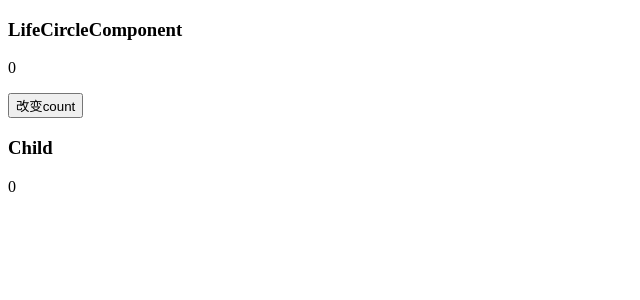
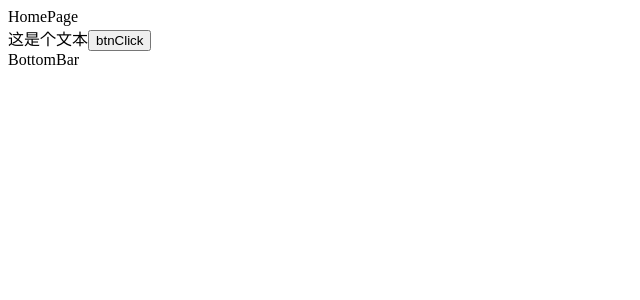
Before and after one commit to xiumubai/react-basic, a React app: page / in a window 1280 px wide. Shown: the top 300 px of the page, without its empty margins (0-640 px from the left). Built offline with nearby package versions, Linux system fonts and the light colour scheme.

Commit message:
复合组件

```diff
--- a/src/App.js
+++ b/src/App.js
@@ -1,10 +1,10 @@
 import React from 'react'
-import LifeCircleComponent from './pages/LifeCircleComponent'
+import HomePage from './pages/HomePage'
 
 function App() {
   return (
     <div>
-      <LifeCircleComponent />
+      <HomePage />
     </div>
   )
 }
--- /dev/null
+++ b/src/components/BottomBar.js
@@ -0,0 +1,9 @@
+import React, { Component } from 'react'
+
+class BottomBar extends Component {
+  render() {
+    return <div>BottomBar</div>
+  }
+}
+
+export default BottomBar
--- /dev/null
+++ b/src/components/TopBar.js
@@ -0,0 +1,9 @@
+import React, { Component } from 'react'
+
+class TopBar extends Component {
+  render() {
+    return <div>TopBar</div>
+  }
+}
+
+export default TopBar
--- /dev/null
+++ b/src/pages/HomePage.js
@@ -0,0 +1,23 @@
+import React, { Component } from 'react'
+import Layout from './Layout'
+
+class HomePage extends Component {
+  render() {
+    return (
+      <Layout showTopBar={false} showBottomBar={true} title='首页'>
+        {/* <div>HomePage</div> */}
+
+        {/* 插槽式写法 */}
+        {{
+          content: <div>HomePage</div>,
+          txt: '这是个文本',
+          btnClick: () => {
+            console.log('btnClick')
+          },
+        }}
+      </Layout>
+    )
+  }
+}
+
+export default HomePage
--- /dev/null
+++ b/src/pages/Layout.js
@@ -0,0 +1,26 @@
+import React, { Component } from 'react'
+import TopBar from '../components/TopBar'
+import BottomBar from '../components/BottomBar'
+
+class Layout extends Component {
+  componentDidMount() {
+    const { title = '商城' } = this.props
+    document.title = title
+  }
+  render() {
+    const { children, showTopBar, showBottomBar } = this.props
+    console.log(children)
+
+    return (
+      <div>
+        {showTopBar && <TopBar />}
+        {children.content}
+        {children.txt}
+        <button onClick={children.btnClick}>btnClick</button>
+        {showBottomBar && <BottomBar />}
+      </div>
+    )
+  }
+}
+
+export default Layout
--- a/src/pages/LifeCircleComponent.js
+++ /dev/null
@@ -1,92 +0,0 @@
-import React, { Component } from 'react'
-import PropTyps from 'prop-types'
-
-class LifeCircleComponent extends Component {
-  static defaultProps = {
-    msg: 'msg',
-  }
-  static propsTypes = {
-    msg: PropTyps.string,
-  }
-  constructor(props) {
-    super(props)
-    this.state = {
-      count: 0,
-    }
-    console.log('constructor')
-  }
-
-  static getDerivedStateFromProps(prop, state) {
-    console.log('getDerivedStateFromProps')
-    const { count } = state
-    return count > 5 ? { count: 0 } : null
-  }
-
-  // UNSAFE_componentWillMount() {
-  //   console.log('componentWillMount')
-  // }
-  componentDidMount() {
-    console.log('componentDidMount')
-  }
-
-  shouldComponentUpdate(nextProps, nextState) {
-    console.log('shouldComponentUpdate', nextState)
-    return true
-  }
-
-  getSnapshotBeforeUpdate(prveProps, prveState) {
-    console.log('getSnapShotBeforeUpdate', prveState)
-    return {
-      msg: '我是getSnapshotBeforeUpdate',
-    }
-  }
-  // UNSAFE_componentWillUpdate() {
-  //   console.log('componentWillUpdate')
-  // }
-  componentDidUpdate(prveProps, prveState, snapshot) {
-    console.log('componentDidUpdate', prveProps, prveState, snapshot)
-  }
-  setCount = () => {
-    this.setState({
-      count: this.state.count + 1,
-    })
-  }
-  render() {
-    // console.log(this.props)
-    console.log('render')
-    const { count } = this.state
-    return (
-      <div>
-        <h3>LifeCircleComponent</h3>
-        <p>{count}</p>
-        <button onClick={this.setCount}>改变count</button>
-        {/* {count % 2 && <Child count={count} />} */}
-        <Child count={count} />
-      </div>
-    )
-  }
-}
-
-class Child extends Component {
-  componentWillUnmount() {
-    console.log('child componentWillUnmount')
-  }
-
-  // 组件首次渲染的时候不会在执行，只有在已挂载组件收到新的props的时候，才会进行更新
-  // UNSAFE_componentWillReceiveProps(nextProps) {
-  //   console.log('child componentWillReceiveProps', nextProps)
-  // }
-
-  render() {
-    console.log('child render')
-    const { count } = this.props
-    return (
-      <div>
-        <h3>Child</h3>
-        <p>{count}</p>
-      </div>
-    )
-  }
-}
-
-export default LifeCircleComponent
```
Also changed, not shown: src/pages/UserPage.js (added, +9 -0 lines).
